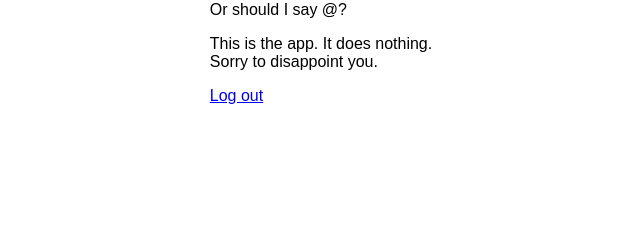
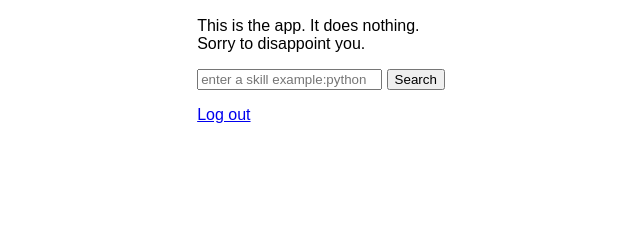
Before and after one commit to bounswe/bounswe2018group10, a Flask app: template twitter-api/search-job/templates/home.html in a window 1280 px wide. Shown: the part 356-596 px from the top of the page, without its empty margins (319-959 px from the left). Run offline with Flask 2, Linux system fonts and the light colour scheme; the template is opened without the code that fills it, so the values that code supplies are empty; parts of the project's set-up code (start-up, migrations or seed data) failed here and were passed over.

Commit message:
adding searching job related tweet feature

```diff
--- a/twitter-api/search-job/application.py
+++ b/twitter-api/search-job/application.py
@@ -26,6 +26,21 @@ def home():
         'screen_name': me.screen_name,
         'name': me.name
     })
+
+
+@application.route('/search_job', methods=['POST'])
+def search_job():
+    api = get_api()
+    job_name = request.values['job'].strip()
+    #TODO query job name
+    query = 'python AND (JOB OR JOBS OR CAREER OR CAREERS OR LOOKING OR SEEK OR SEEKING OR HIRE OR HIRING' \
+            ' OR RECRUIT OR RECRUITING OR EMPLOY OR EMPLOYING OR EMPLOYMENT OR CV OR OPPORTUNITY OR' \
+            ' OPPORTUNITIES OR ROLE OR ROLES OR POSITION OR SKILLED OR CONTRACT OR WANTED OR NEEDED OR SALARY)'
+    max_tweets = 20
+    #, lang='en' ,include_entities=True  result_type='popular'
+    searchResult = tweepy.Cursor(api.search, q=query).items(max_tweets)
+    #searchResult = api.search(q=query, lang='en',include_entities=True)
+    return render_template('search_job.html', searchResult=searchResult)
 
 
 def is_authorized():
--- a/twitter-api/search-job/templates/home.html
+++ b/twitter-api/search-job/templates/home.html
@@ -12,6 +12,10 @@
         Or should I say @{{ bag.screen_name }}?</p>
     <p>This is the app. It does nothing. <br>
         Sorry to disappoint you.</p>
+    <form action="{{ url_for('search_job') }}" method="POST">
+        <input type="text" name="job" placeholder="enter a skill example:python">
+        <button type="submit">Search</button>
+    </form>
     <p><a href="{{ url_for('logout') }}">Log out</a></p>
 </div>
 </body>
```
Also changed, not shown: twitter-api/search-job/templates/search_job.html (added, +30 -0 lines).
